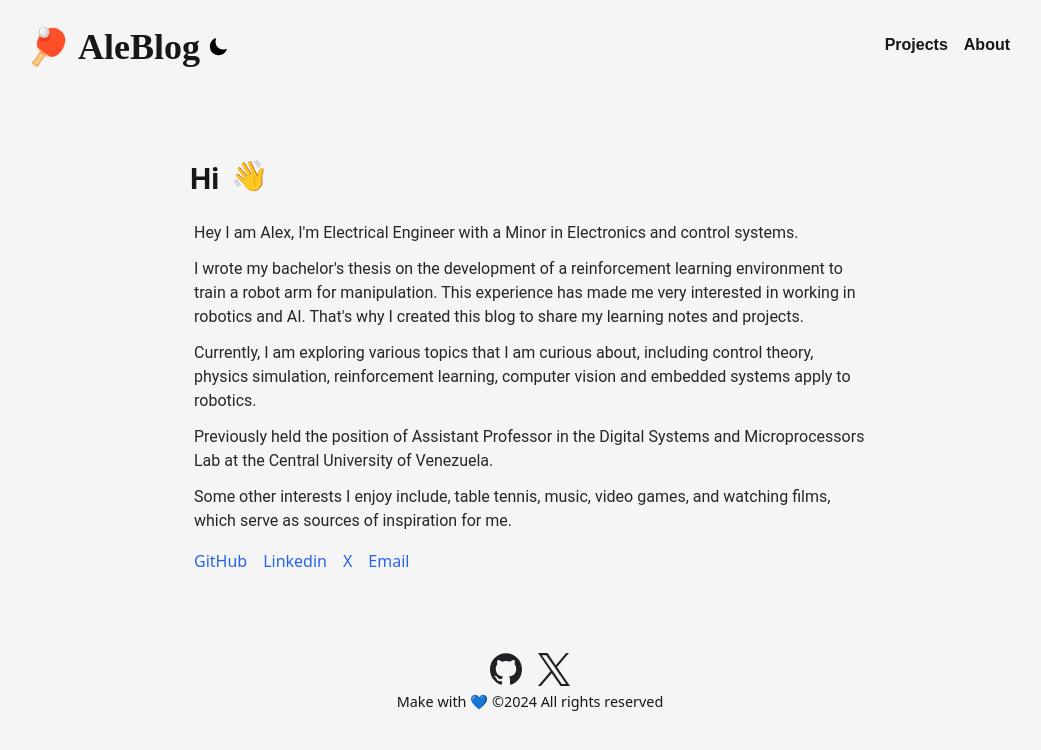
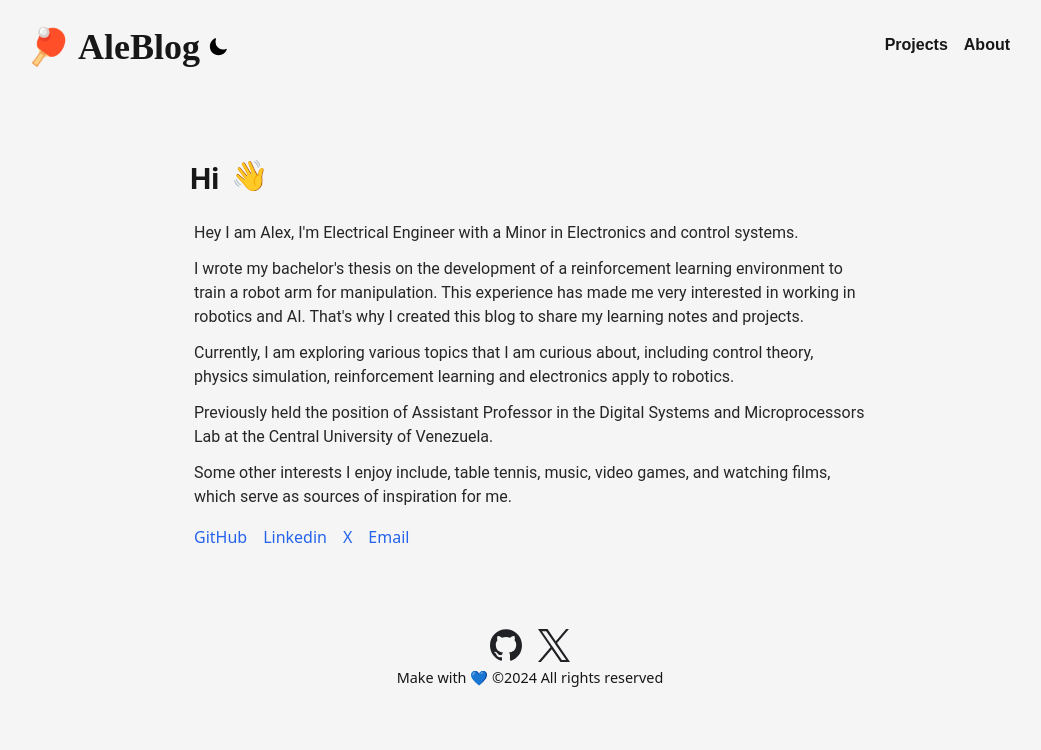
Before and after one commit to alefram/Alefram.github.io, a Next.js app: page /About in a window 1280 px wide. Shown: the top 750 px of the page, without its empty margins (110-1151 px from the left). Built offline with nearby package versions, Linux system fonts and the light colour scheme; a web font is replaced by a local one.

Commit message:
test git

```diff
--- a/pages/About.jsx
+++ b/pages/About.jsx
@@ -67,8 +67,8 @@ const About = () => {
                     <p className="mt-3 font-Roboto text-neutral-800 dark:text-neutral-400">
                         Currently, I am exploring various topics that I am curious
                         about, including control theory,
-                        physics simulation, reinforcement learning, computer vision
-                        and embedded systems apply to robotics.
+                        physics simulation, reinforcement learning
+                        and electronics apply to robotics.
                     </p>
                     <p className='mt-3 font-Roboto text-neutral-800 dark:text-neutral-400'>
                         Previously held the position of Assistant Professor in
```
